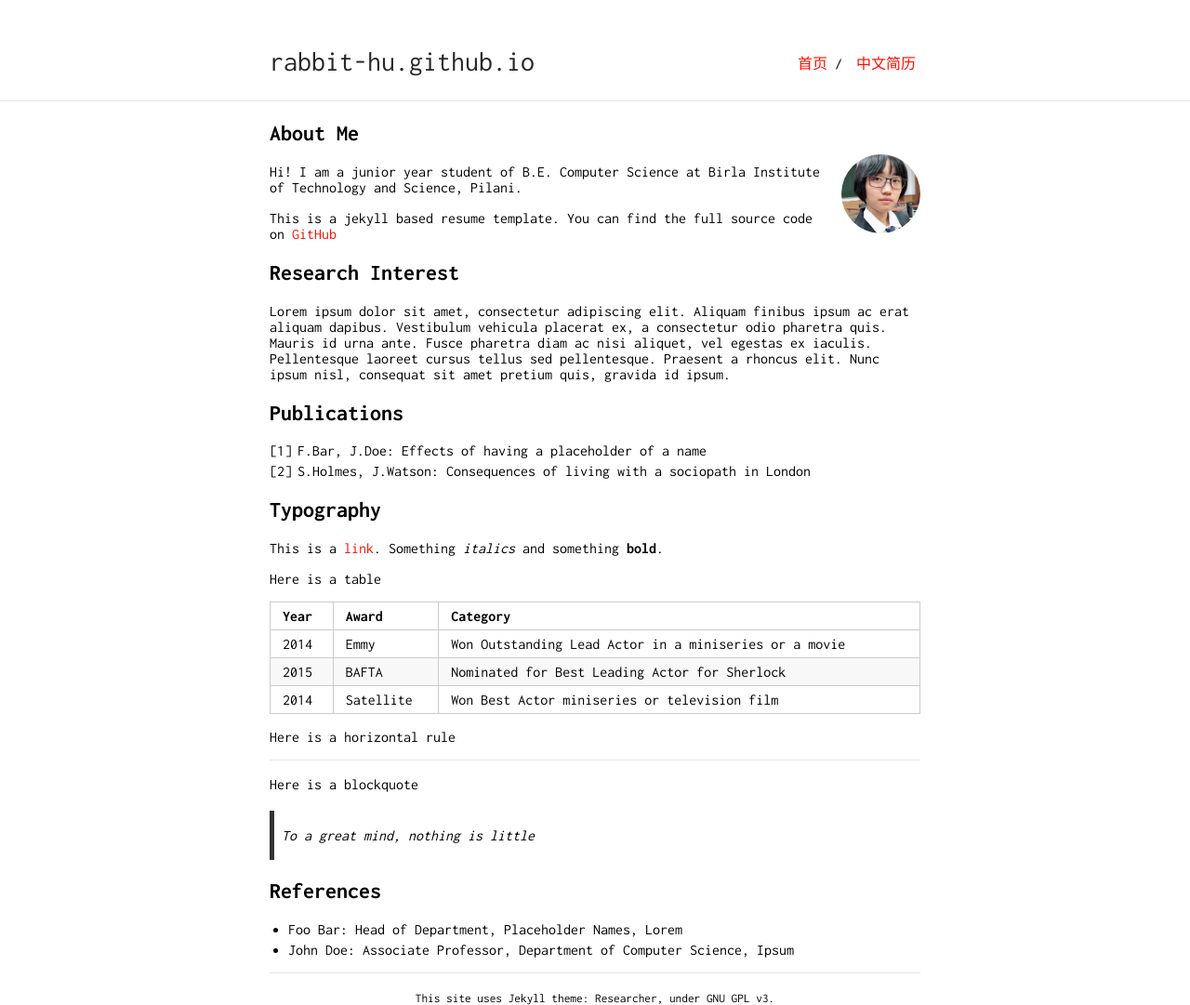
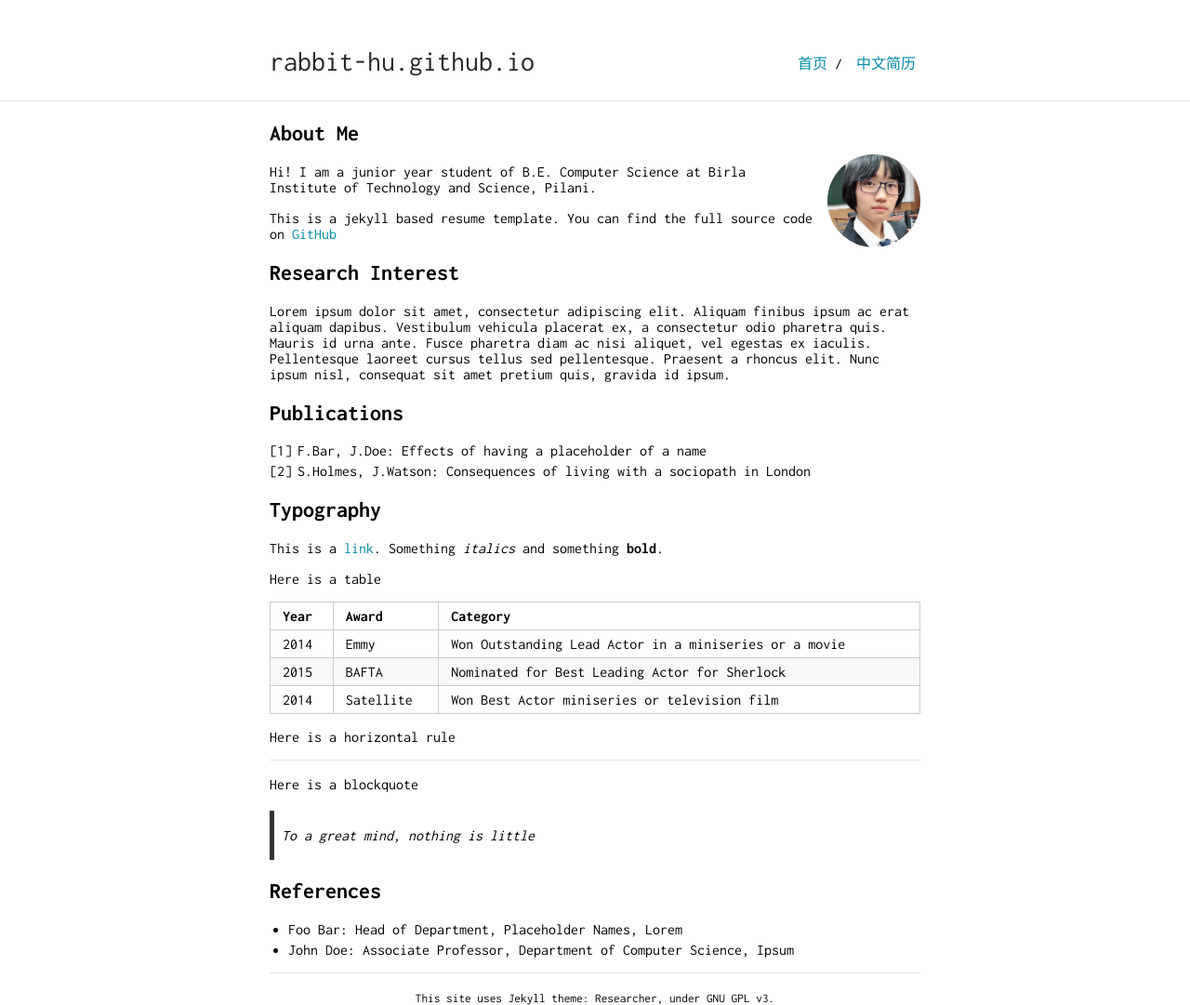
Before and after one commit to Rabbit-Hu/rabbit-hu.github.io, a Jekyll site: the page built from docs/index_template.md, in a window 1280 px wide. Shown: the whole page at 93% size. Built offline with Jekyll 4.4.1, drawn with Linux system fonts in a browser that asks for light colours; our own code applies the rules of GitHub Pages for plain Markdown files.

Commit message:
change link color

```diff
--- a/docs/_sass/vars.scss
+++ b/docs/_sass/vars.scss
@@ -2,8 +2,8 @@
  * Customization Variables
  */
 
-$accent: #FF0F00;
-$image-size: 85px;
+$accent: #048da5;
+$image-size: 100px;
 
 /*
  * Build Variables, don't touch
```
